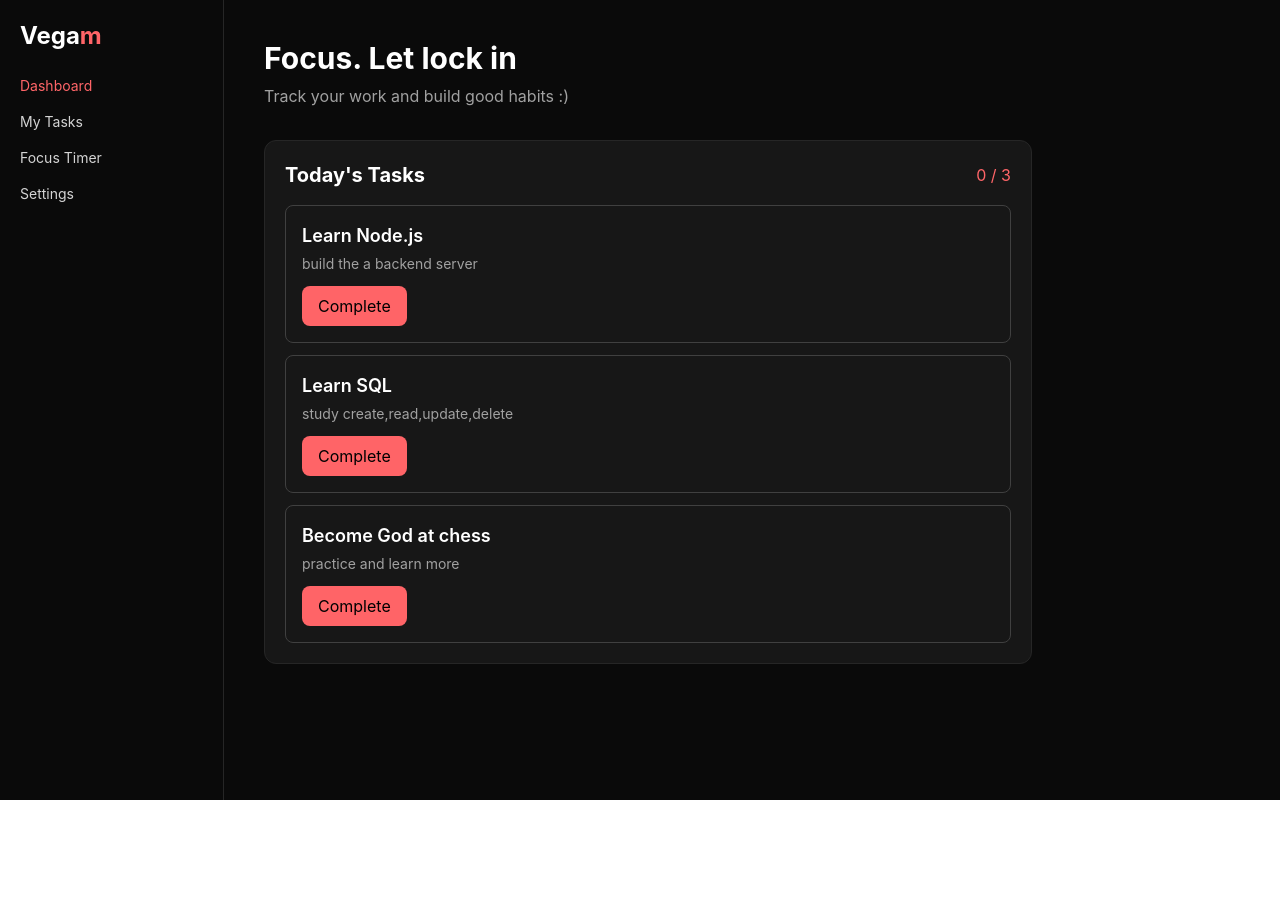
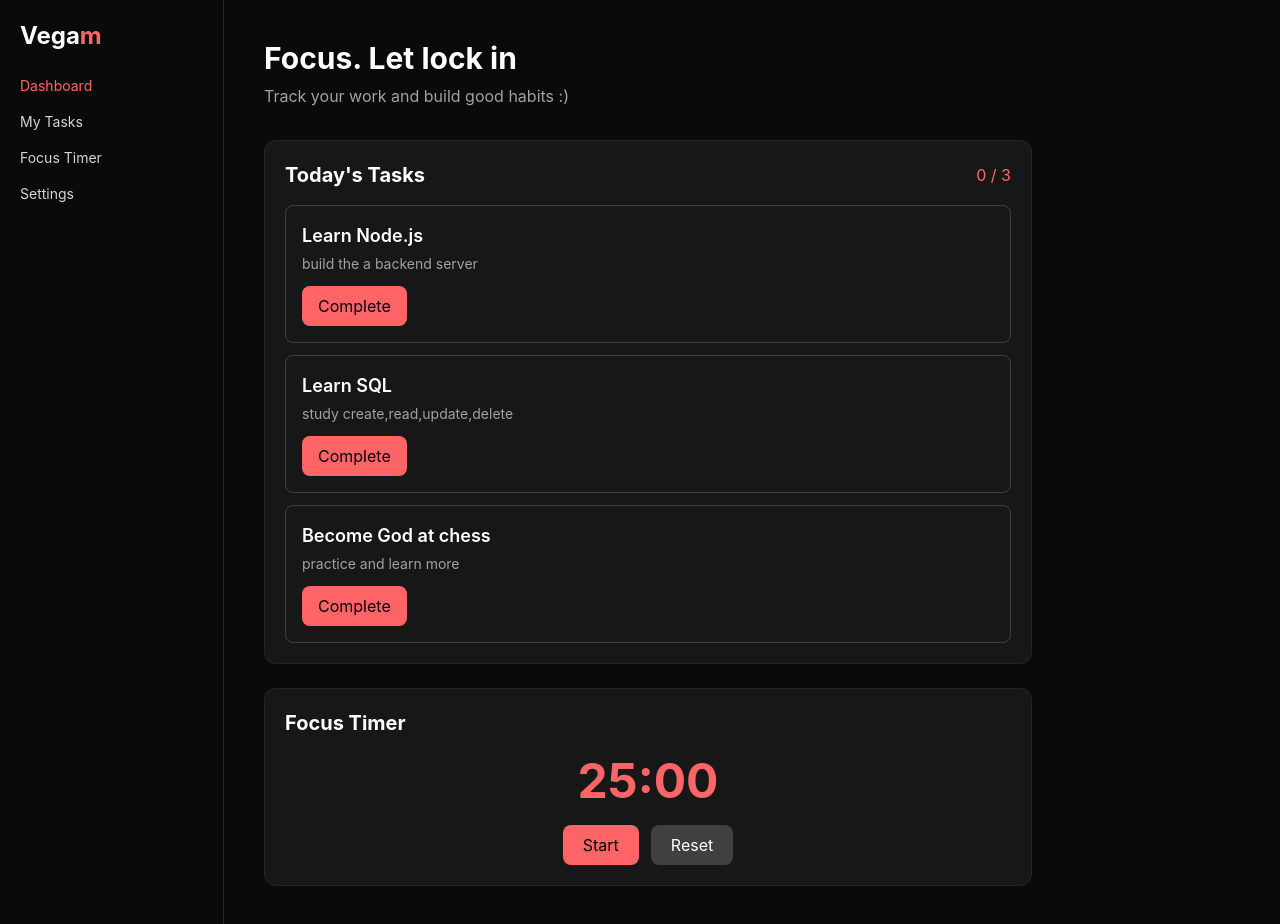
Before and after one commit to Sooraj44882/vegam, a React (Vite) app: page / in a window 1280 px wide. Before the commit the page ends 800 px from the top, so only its background shows below. Built offline with nearby package versions, Linux system fonts and the light colour scheme.

Commit message:
added the timer

```diff
--- a/src/App.jsx
+++ b/src/App.jsx
@@ -1,5 +1,6 @@
 import Task from "./Task";
 import { useState } from "react";
+import Timer from "./Timer";
 
 function App() {
   const [completed, setCompleted] = useState([false, false, false]);
@@ -78,6 +79,7 @@ function App() {
           ))}
         </div>
       </div>
+      <Timer />
     </main>
     </div>
   );
--- /dev/null
+++ b/src/Timer.jsx
@@ -0,0 +1,60 @@
+
+import { useState, useEffect } from "react";
+
+function Timer() {
+  const [seconds, setSeconds] = useState(25 * 60);
+  const [running, setRunning] = useState(false);
+
+  useEffect(() => {
+    if (!running) return;
+
+    const timer = setInterval(() => {
+      setSeconds((s) => {
+        if (s <= 1) {
+          setRunning(false);
+          return 0;
+        }
+        return s - 1;
+      });
+    }, 1000);
+
+    return () => clearInterval(timer);
+  }, [running]);
+
+  function reset() {
+    setRunning(false);
+    setSeconds(25 * 60);
+  }
+
+  const mins = Math.floor(seconds / 60);
+  const secs = seconds % 60;
+
+  return (
+    <div className="mt-6 max-w-3xl rounded-xl border border-neutral-800 bg-neutral-900 p-5">
+      <h2 className="text-xl font-bold">Focus Timer</h2>
+
+      <p className="my-5 text-center text-5xl font-bold text-red-400">
+        {String(mins).padStart(2, "0")}:
+        {String(secs).padStart(2, "0")}
+      </p>
+
+      <div className="flex justify-center gap-3">
+        <button
+          onClick={() => setRunning(!running)}
+          className="rounded-lg bg-red-400 px-5 py-2 text-black hover:bg-red-300"
+        >
+          {running ? "Pause" : "Start"}
+        </button>
+
+        <button
+          onClick={reset}
+          className="rounded-lg bg-neutral-700 px-5 py-2 hover:bg-neutral-600"
+        >
+          Reset
+        </button>
+      </div>
+    </div>
+  );
+}
+
+export default Timer;
```
